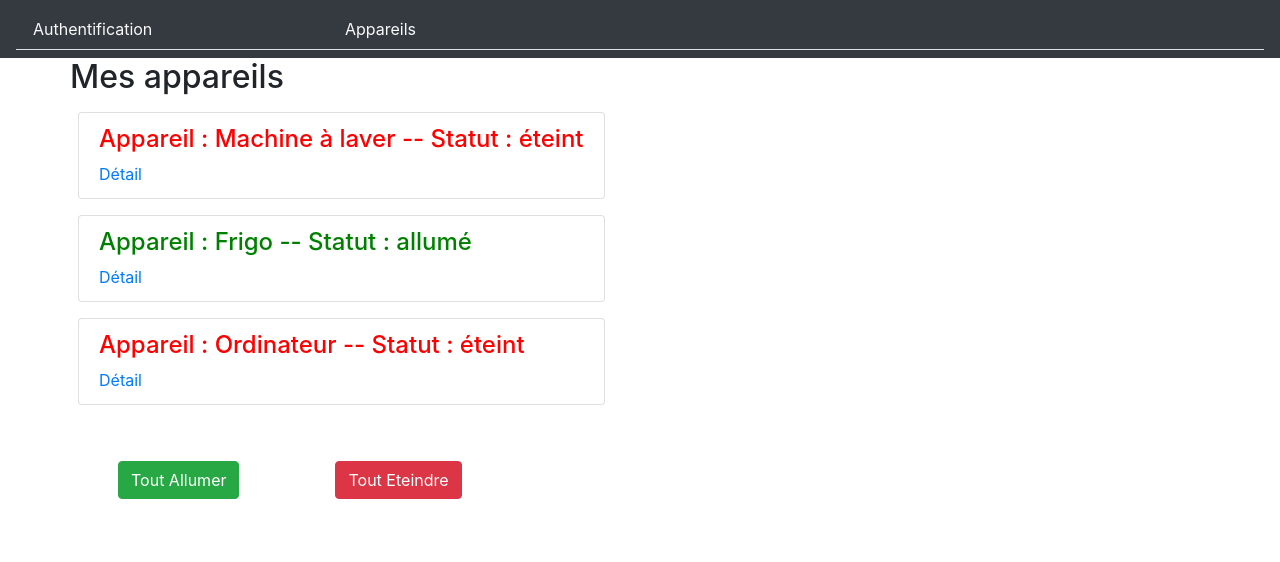
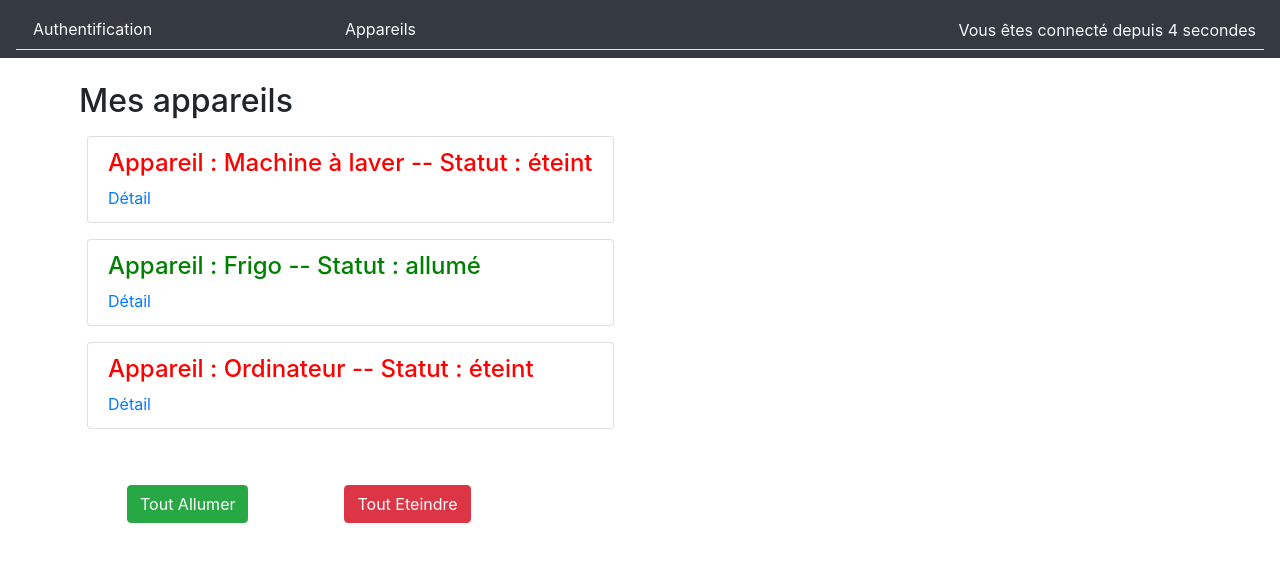
Before and after one commit to solenne2404/appareilAngular, an Angular app: page / in a window 1280 px wide. Shown: the top 562 px of the page. Built offline with nearby package versions, Linux system fonts and the light colour scheme.

Commit message:
add time counter

```diff
--- a/src/app/app.component.html
+++ b/src/app/app.component.html
@@ -1,13 +1,16 @@
 <nav class="navbar navbar-dark bg-dark" >
-    <div class="navbar-collapse">
-      <ul class="nav nav-tabs d-flex flex-row">
+    <div class="navbar-collapse ">
+      <ul class="nav nav-tabs d-flex flex-row ">
         <li class="nav-item w-25 " routerLinkActive="active"><a class="nav-link text-decoration-none text-light" routerLink="auth">Authentification</a></li>
         <li class="nav-item w-25 " routerLinkActive="active"><a class="nav-link text-decoration-none text-light" routerLink="appareils">Appareils</a></li>
+        <li class="nav-item ml-auto text-light mt-auto p-2">Vous êtes connecté depuis {{secondes}} secondes</li>
       </ul>
+
     </div>
+
 </nav>
 
-<div class="container">
+<div class="container p-4">
   <div class="row">
     <div class="col-xs-12">
       <router-outlet></router-outlet>
--- a/src/app/app.component.ts
+++ b/src/app/app.component.ts
@@ -1,4 +1,6 @@
 import { Component, OnInit } from '@angular/core';
+import { Observable, interval, Subscription } from 'rxjs';
+import 'rxjs'
 
 
 @Component({
@@ -8,14 +10,29 @@ import { Component, OnInit } from '@angular/core';
 })
 export class AppComponent implements OnInit {
 
-
+  secondes: number;
+  counterSubscription: Subscription;
 
   constructor() {
 
   }
 
   ngOnInit() {
-
+    const counter = interval(1000);
+    this.counterSubscription = counter.subscribe(
+      (value: number) => {
+        this.secondes= value;
+      },
+      (error) => {
+        console.log('Uh-oh, an error occurred! : ' + error);
+      },
+      () => {
+        console.log('Observable complete!');
+      }
+    );
   }
 
+  ngOnDestroy() {
+    this.counterSubscription.unsubscribe();
+  }
 }
```
